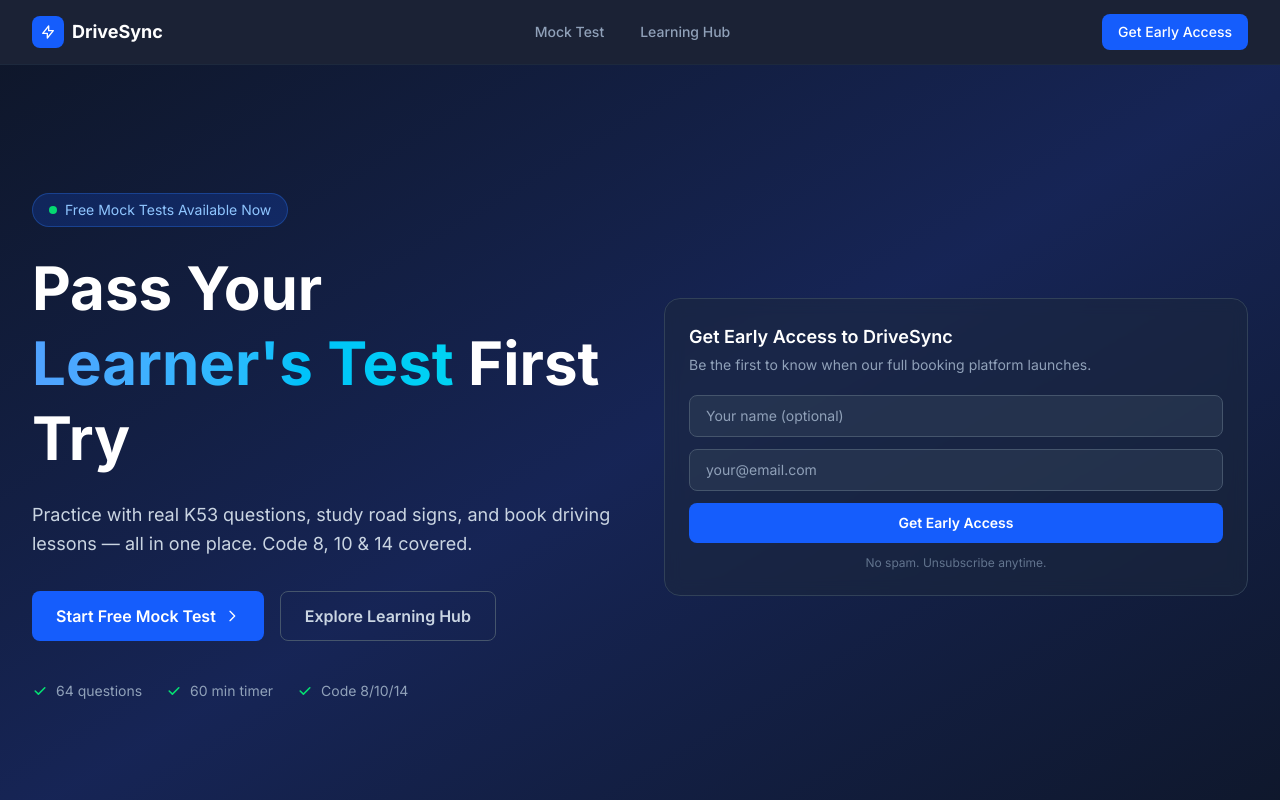
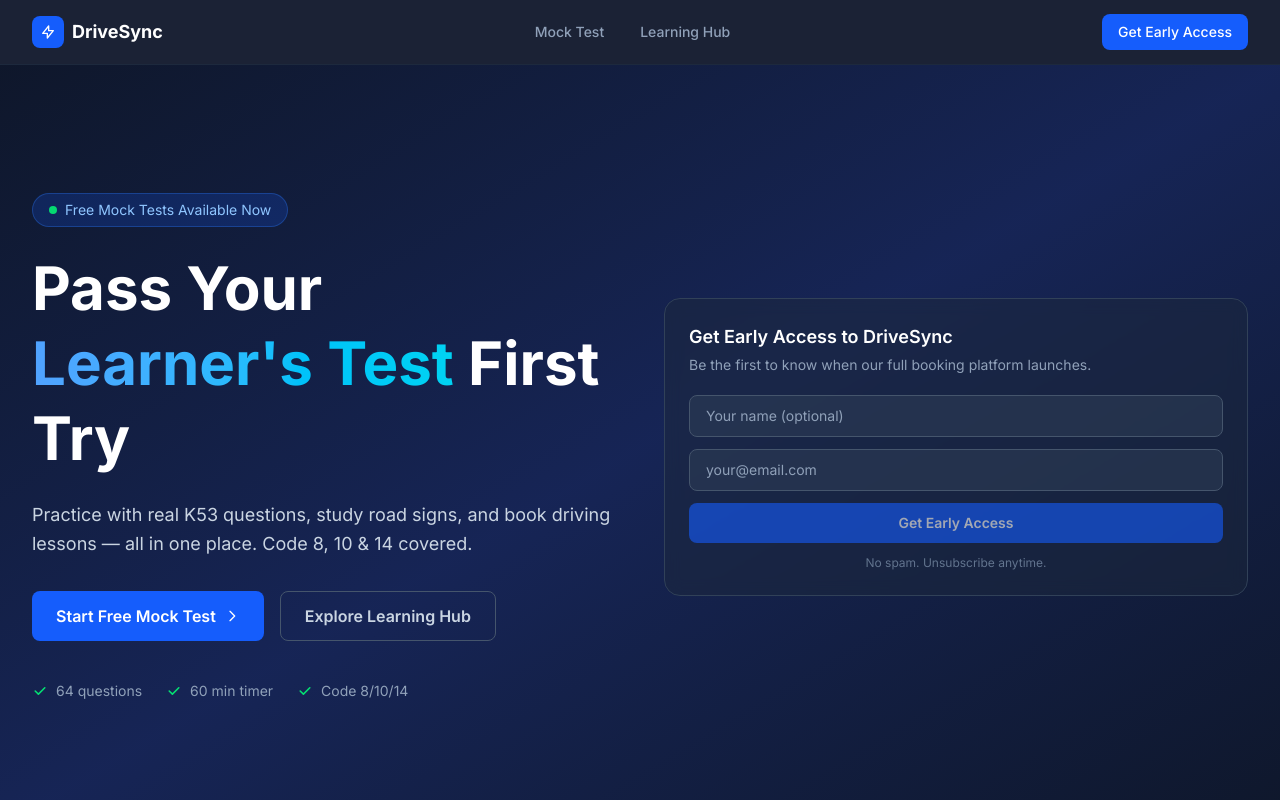
Before and after one commit to antonycja/drivesync-landing-page, a Next.js app: page / in a window 1280 px wide. Shown: the top 800 px of the page. Built offline with nearby package versions, Linux system fonts and the light colour scheme.

Commit message:
add email validation to waitlist form

```diff
--- a/src/components/landing/WaitlistForm.tsx
+++ b/src/components/landing/WaitlistForm.tsx
@@ -1,6 +1,8 @@
 "use client";
 
 import { useState } from "react";
+
+const emailRegex = /^[^\s@]+@[^\s@]+\.[^\s@]+$/;
 
 export default function WaitlistForm() {
   const [name, setName] = useState("");
@@ -8,8 +10,15 @@ export default function WaitlistForm() {
   const [status, setStatus] = useState<"idle" | "loading" | "success" | "error" | "duplicate">("idle");
   const [errorMsg, setErrorMsg] = useState("");
 
+  const isEmailValid = emailRegex.test(email);
+
   async function handleSubmit(e: React.FormEvent) {
     e.preventDefault();
+    if (!isEmailValid) {
+      setErrorMsg("Please enter a valid email address.");
+      setStatus("error");
+      return;
+    }
     setStatus("loading");
     try {
       const res = await fetch("/api/waitlist", {
@@ -64,8 +73,13 @@ export default function WaitlistForm() {
           value={email}
           onChange={(e) => setEmail(e.target.value)}
           required
-          className="w-full bg-slate-700/50 border border-slate-600 rounded-lg px-4 py-2.5 text-sm text-white placeholder-slate-400 focus:outline-none focus:border-blue-500 transition-colors"
+          className={`w-full bg-slate-700/50 border rounded-lg px-4 py-2.5 text-sm text-white placeholder-slate-400 focus:outline-none transition-colors ${
+            email && !isEmailValid ? "border-red-500 focus:border-red-500" : "border-slate-600 focus:border-blue-500"
+          }`}
         />
+        {email && !isEmailValid && (
+          <p className="text-red-400 text-xs mt-1">Please enter a valid email address.</p>
+        )}
       </div>
       {status === "duplicate" && (
         <p className="text-yellow-400 text-xs">This email is already on the waitlist.</p>
@@ -75,7 +89,7 @@ export default function WaitlistForm() {
       )}
       <button
         type="submit"
-        disabled={status === "loading"}
+        disabled={status === "loading" || !isEmailValid || !email}
         className="w-full bg-blue-600 hover:bg-blue-500 disabled:opacity-60 disabled:cursor-not-allowed text-white font-semibold py-2.5 rounded-lg transition-colors text-sm"
       >
         {status === "loading" ? "Joining..." : "Get Early Access"}
```
